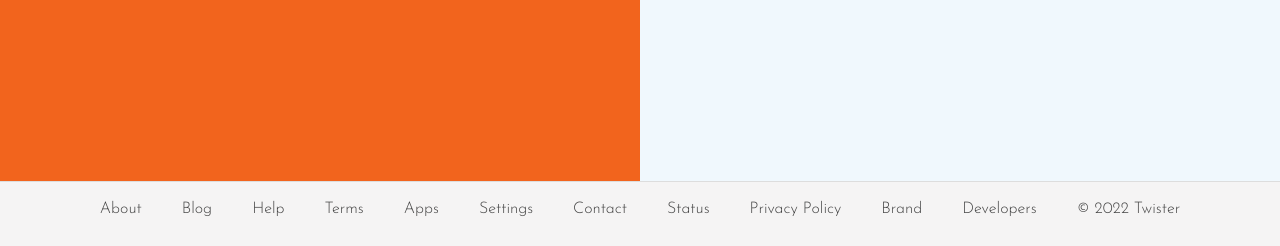
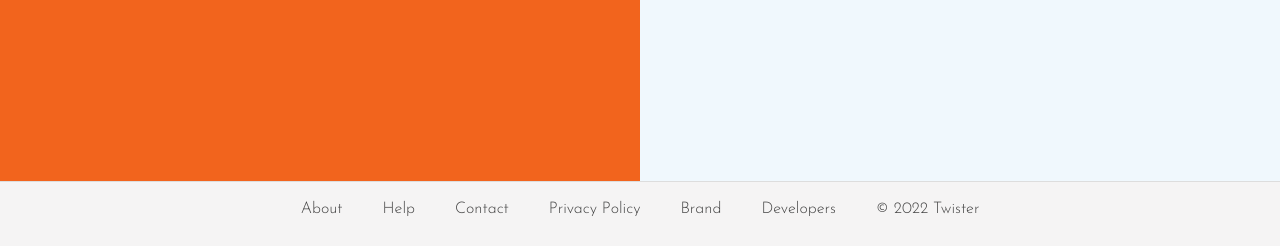
Before and after one commit to NaziaSiddique/twister2-social, a Flask app: page / in a window 1280 px wide. Shown: the part 554-800 px from the top of the page. Run offline with Flask 2, Linux system fonts and the light colour scheme; some libraries are stand-ins or nearby versions.

Commit message:
footer modified

```diff
--- a/twister/templates/home.html
+++ b/twister/templates/home.html
@@ -51,9 +51,7 @@
       <!-- footer -->
       <footer class="main-page-footer">
         <ul>
-          {% for item in ["About", "Blog", "Help", "Terms",
-                          "Apps", "Settings", "Contact", "Status",
-                          "Privacy Policy", "Brand", "Developers" ] %}
+          {% for item in ["About", "Help", "Contact", "Privacy Policy", "Brand", "Developers" ] %}
             <li><a href="#">{{ item }}</a></li>
           {% endfor %}
           <li><a href="#">&copy; 2022 Twister</a></li>
```
